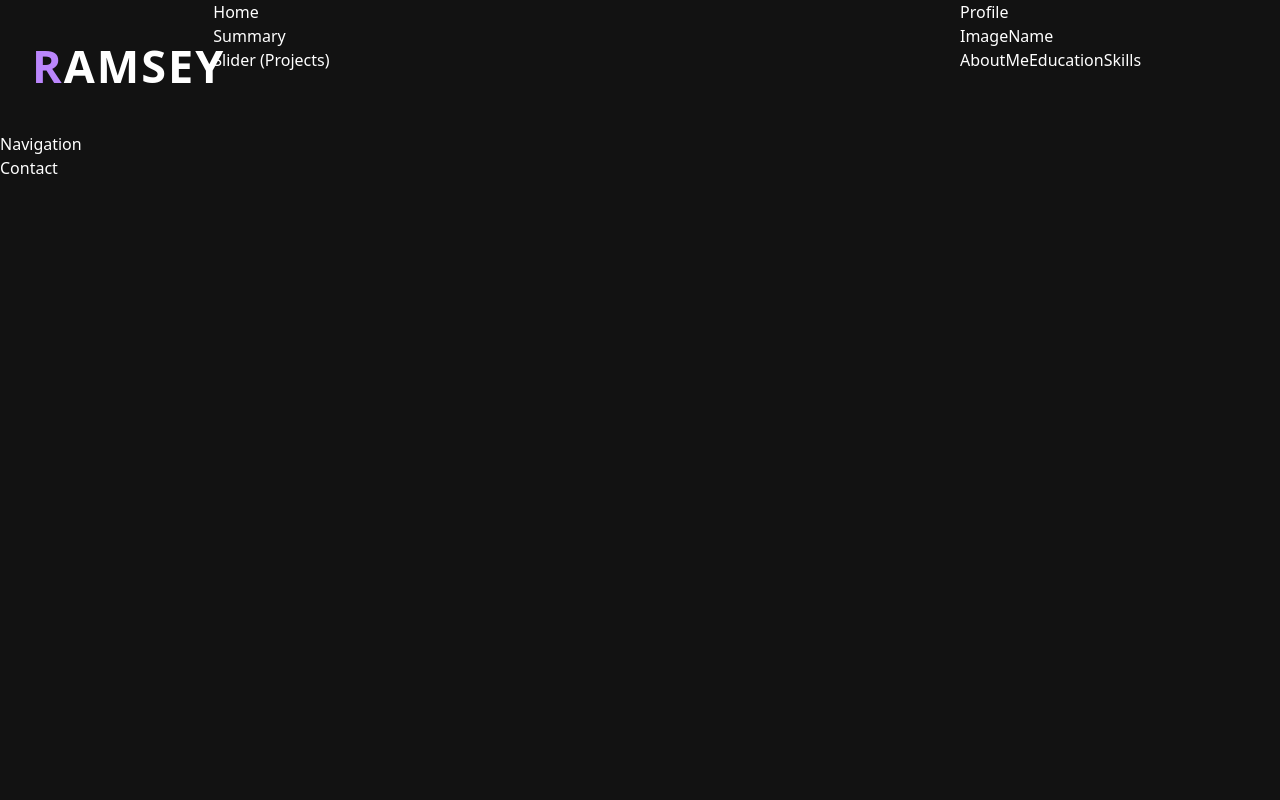
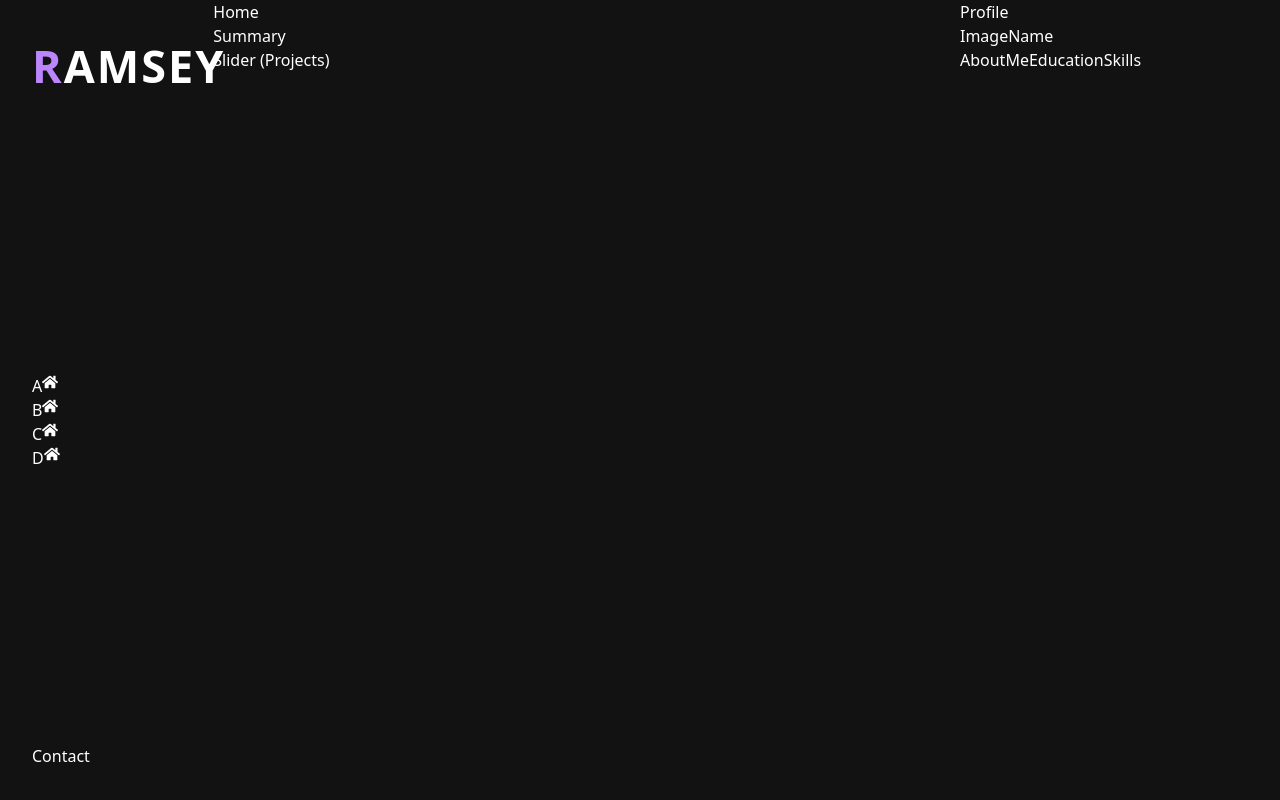
Before and after one commit to rgavin1/Portfolio, a React (Create React App) app: page / in a window 1280 px wide. Built offline with nearby package versions, Linux system fonts and the light colour scheme.

Commit message:
finished spacing

```diff
--- a/package.json
+++ b/package.json
@@ -13,6 +13,7 @@
     "@types/react-dom": "^17.0.0",
     "react": "^17.0.2",
     "react-dom": "^17.0.2",
+    "react-icons": "^4.3.1",
     "react-scripts": "4.0.3",
     "typescript": "^4.1.2",
     "web-vitals": "^1.0.1"
--- a/src/components/Navbar/Contact.tsx
+++ b/src/components/Navbar/Contact.tsx
@@ -1,7 +1,7 @@
 import React from "react";
 
 const Contact: React.FC = () => {
-  return <>Contact</>;
+  return <div>Contact</div>;
 };
 
 export default Contact;
--- a/src/components/Navbar/Container.tsx
+++ b/src/components/Navbar/Container.tsx
@@ -4,7 +4,7 @@ import { Logo, Navigation, Contact } from "./index";
 
 const Navbar: React.FC = () => {
   return (
-    <div>
+    <div className="p-8 h-full flex flex-col justify-between">
       <Logo />
       <Navigation />
       <Contact />
--- a/src/components/Navbar/Logo.tsx
+++ b/src/components/Navbar/Logo.tsx
@@ -2,11 +2,9 @@ import React from "react";
 
 const Logo: React.FC = () => {
   return (
-    <div className="p-8">
-      <h1 className="uppercase font-black text-xl">
-        <span className="text-secondary">R</span>amsey
-      </h1>
-    </div>
+    <h1 className="uppercase font-black text-xl">
+      <span className="text-secondary">R</span>amsey
+    </h1>
   );
 };
 
--- a/src/components/Navbar/Navigation.tsx
+++ b/src/components/Navbar/Navigation.tsx
@@ -1,7 +1,26 @@
 import React from "react";
+import { FaHome } from "react-icons/fa";
+
+const links = [
+  { name: "A", icon: FaHome },
+  { name: "B", icon: FaHome },
+  { name: "C", icon: FaHome },
+  { name: "D", icon: FaHome },
+];
 
 const Navigation: React.FC = () => {
-  return <h1>Navigation</h1>;
+  return (
+    <ul>
+      {links.map((x) => {
+        return (
+          <li className="flex">
+            {x.name}
+            <FaHome />
+          </li>
+        );
+      })}
+    </ul>
+  );
 };
 
 export default Navigation;
```
Also changed, not shown: 2 other files (tests, documents, lock files or other folders).
